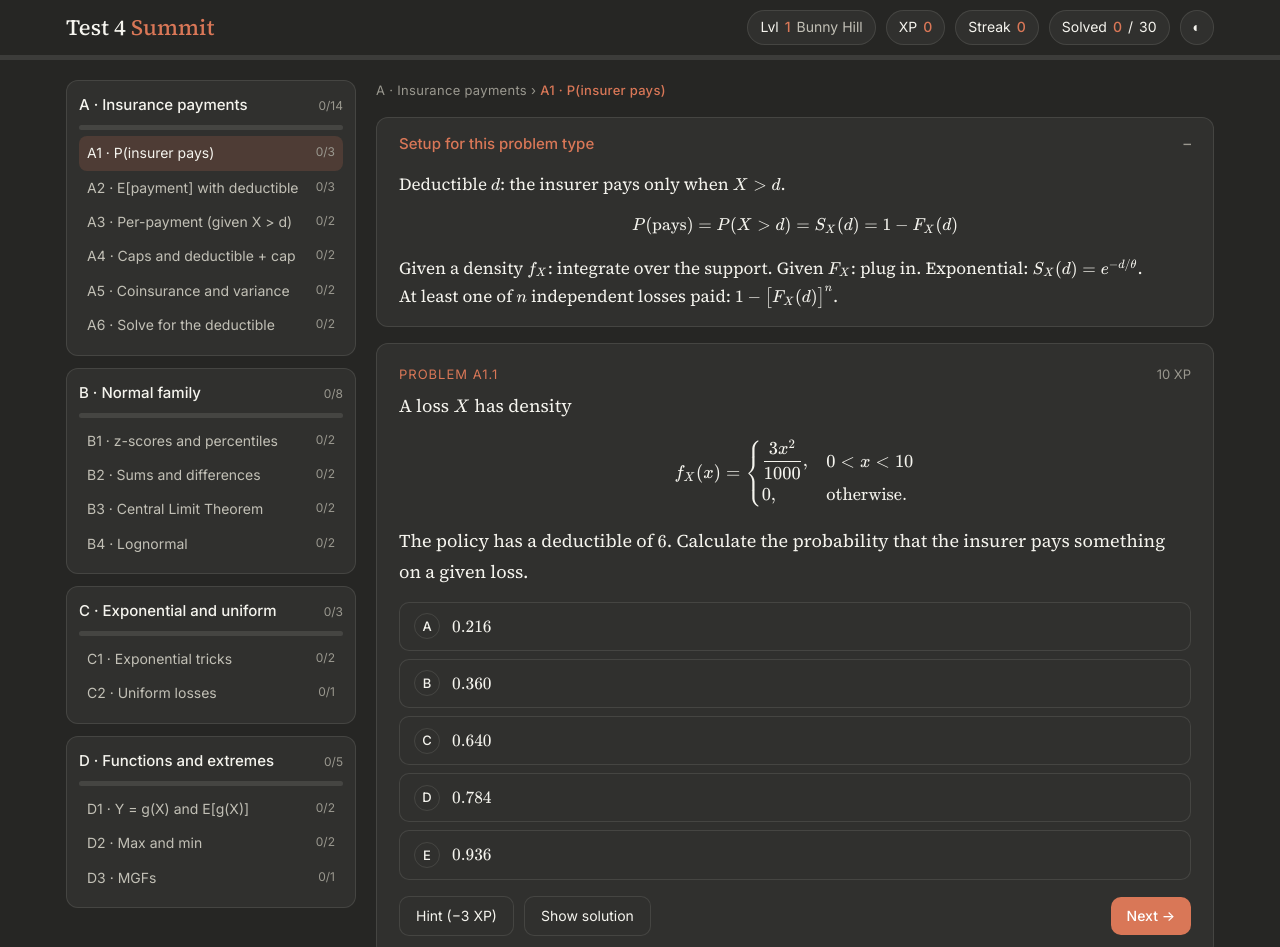
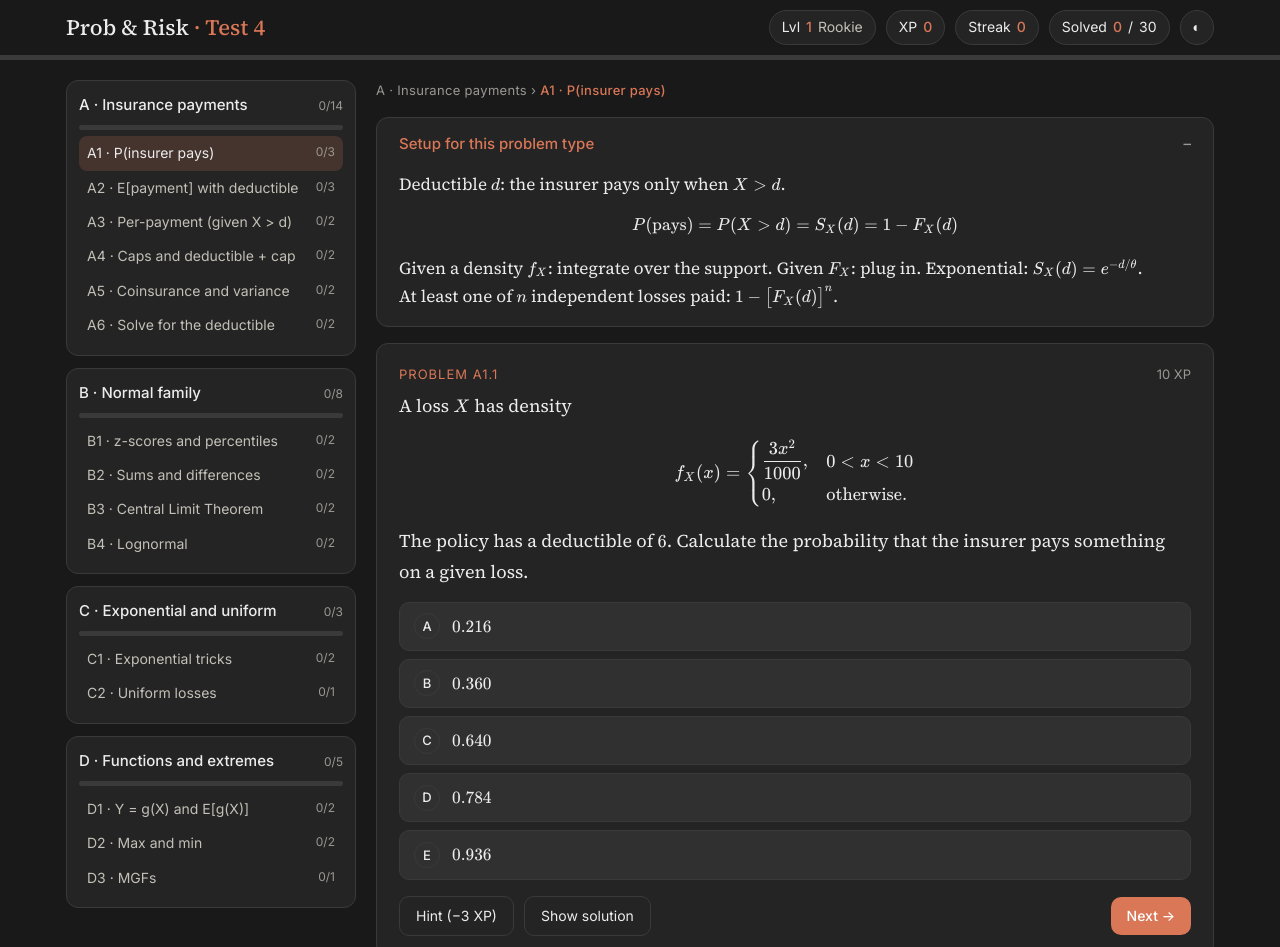
Before and after one commit to griffinw1/prob-risk-test4, a plain HTML site: page index.html in a window 1280 px wide. Shown: the top 947 px of the page. Drawn offline with nearby package versions, Linux system fonts and the light colour scheme.

Commit message:
Exact Claude app grays, drop ski theme
Co-Authored-By: Claude Opus 5.5 <noreply@anthropic.com>

```diff
--- a/index.html
+++ b/index.html
@@ -3,13 +3,13 @@
 <head>
 <meta charset="utf-8">
 <meta name="viewport" content="width=device-width,initial-scale=1">
-<title>Test 4 Summit</title>
+<title>Prob &amp; Risk · Test 4</title>
 <link rel="preconnect" href="https://fonts.googleapis.com">
 <link href="https://fonts.googleapis.com/css2?family=Source+Serif+4:opsz,wght@8..60,400;8..60,500&family=Inter:wght@400;500&display=swap" rel="stylesheet">
 <link rel="stylesheet" href="https://cdnjs.cloudflare.com/ajax/libs/KaTeX/0.16.9/katex.min.css">
 <style>
-:root{--bg:#262624;--bg2:#262624;--card:#30302e;--line:rgba(222,220,209,.12);--ink:#f5f4ee;--soft:#c2c0b6;--mute:#9a988f;--gold:#d97757;--gold2:#d97757;--green:#5fa776;--red:#d9665b;--blue:#d97757;--r:12px}
-:root[data-theme="light"]{--bg:#faf9f5;--bg2:#faf9f5;--card:#ffffff;--line:rgba(31,30,29,.12);--ink:#141413;--soft:#3d3d3a;--mute:#73726c;--gold:#c6613f;--gold2:#c6613f;--green:#3f7d55;--red:#b5443a;--blue:#c6613f}
+:root{--bg:#191919;--bg2:#191919;--card:#242424;--raise:#303030;--line:#3a3a3a;--ink:#ececec;--soft:#c2c0b7;--mute:#9a9893;--gold:#d97757;--gold2:#d97757;--green:#5fa776;--red:#d9665b;--blue:#d97757;--r:12px}
+:root[data-theme="light"]{--bg:#faf9f5;--bg2:#faf9f5;--card:#ffffff;--raise:#f5f4ef;--line:#e2e0d8;--ink:#141413;--soft:#3d3d3a;--mute:#73726c;--gold:#c6613f;--gold2:#c6613f;--green:#3f7d55;--red:#b5443a;--blue:#c6613f}
 *{box-sizing:border-box}
 html,body{margin:0}
 body{background:var(--bg);color:var(--ink);font:15px/1.6 Inter,system-ui,-apple-system,sans-serif;min-height:100vh}
@@ -50,7 +50,7 @@ details[open].card summary::after{content:"–"}
 .qn{font-family:Inter,system-ui,sans-serif;font-size:13px;color:var(--gold);letter-spacing:1px;text-transform:uppercase;margin-bottom:6px;display:flex;gap:10px;align-items:center}
 .qn .worth{margin-left:auto;color:var(--mute);text-transform:none;letter-spacing:0}
 .ch{display:grid;gap:8px;margin-top:14px}
-.c{display:flex;gap:12px;align-items:center;text-align:left;border:1px solid var(--line);background:var(--card);border-radius:10px;padding:10px 14px;font-family:"Source Serif 4",Georgia,serif;font-size:17px;transition:transform .12s,border-color .2s,background .2s}
+.c{display:flex;gap:12px;align-items:center;text-align:left;border:1px solid var(--line);background:var(--raise);border-radius:10px;padding:10px 14px;font-family:"Source Serif 4",Georgia,serif;font-size:17px;transition:transform .12s,border-color .2s,background .2s}
 .c:hover{border-color:var(--gold);transform:translateX(3px)}
 .c .L{font-family:Inter,system-ui,sans-serif;font-size:13px;font-weight:500;width:26px;height:26px;display:grid;place-items:center;border-radius:50%;border:1px solid var(--line);flex:none}
 .c.bad{border-color:var(--red);background:color-mix(in srgb,var(--red) 14%,transparent);animation:shake .35s}
@@ -84,9 +84,9 @@ canvas#fx{position:fixed;inset:0;pointer-events:none;z-index:15}
 <canvas id="fx"></canvas>
 <header class="top">
 <div class="topin">
-<div class="brand">Test 4 <span>Summit</span></div>
+<div class="brand">Prob &amp; Risk <span>· Test 4</span></div>
 <div class="stats">
-<div class="pill">Lvl <b id="lvl">1</b> <span id="lvlname" style="color:var(--soft)">Bunny Hill</span></div>
+<div class="pill">Lvl <b id="lvl">1</b> <span id="lvlname" style="color:var(--soft)">Rookie</span></div>
 <div class="pill">XP <b id="xp">0</b></div>
 <div class="pill">Streak <b id="streak">0</b></div>
 <div class="pill">Solved <b id="solved">0</b>/<span id="total">0</span></div>
@@ -331,7 +331,7 @@ const SECTIONS=[
  ]}
 ]}
 ];
-const LEVELS=["Bunny Hill","Green Circle","Blue Square","Black Diamond","Double Black","Summit"];
+const LEVELS=["Rookie","Analyst","Actuary I","Actuary II","Chief Actuary","Risk Master"];
 const KEY="probRiskT4_v1";
 let st={xp:0,streak:0,best:0,done:{},cur:"A1",idx:{}};
 try{const s=JSON.parse(localStorage.getItem(KEY));if(s)st=Object.assign(st,s);}catch(e){}
@@ -348,7 +348,7 @@ function side(){const el=$("side");el.innerHTML="";SECTIONS.forEach(s=>{const id
  const d=document.createElement("div");d.className="sec";d.innerHTML=`<div class="sech"><h3>${s.title}</h3><small>${ok}/${ids.length}</small></div><div class="sbar"><i style="width:${ok/ids.length*100}%"></i></div>`;
  s.types.forEach(t=>{const n=t.probs.length,k=t.probs.filter((p,i)=>st.done[t.id+"."+(i+1)]).length;const b=document.createElement("button");b.className="type"+(t.id===st.cur?" on":"")+(k===n?" done":"");b.innerHTML=`<span>${t.id} · ${t.title}</span><em>${k===n?"✓":k+"/"+n}</em>`;b.onclick=()=>{st.cur=t.id;save();show();};d.appendChild(b);});el.appendChild(d);});}
 function badges(){const el=$("badges");el.innerHTML="";const list=SECTIONS.map(s=>{const ids=[];s.types.forEach(t=>t.probs.forEach((p,i)=>ids.push(t.id+"."+(i+1))));return[s.title.split("·")[1].trim()+" cleared",ids.every(i=>st.done[i]==="ok")];});
- list.push(["Streak of 5",st.best>=5],["Streak of 10",st.best>=10],["Black Diamond",st.xp>=180],["Summit",Object.values(st.done).filter(v=>v==="ok").length===ALL.length]);
+ list.push(["Streak of 5",st.best>=5],["Streak of 10",st.best>=10],["180 XP club",st.xp>=180],["All 30 solved",Object.values(st.done).filter(v=>v==="ok").length===ALL.length]);
  list.forEach(([n,g])=>{const b=document.createElement("span");b.className="bdg"+(g?" got":"");b.textContent=(g?"★ ":"☆ ")+n;el.appendChild(b);});}
 function show(){const[s,t]=typeById(st.cur);const i=Math.min(st.idx[t.id]||0,t.probs.length-1);const p=t.probs[i];const pid=t.id+"."+(i+1);
  attempt={tries:0,hinted:false,over:!!st.done[pid]};
```
